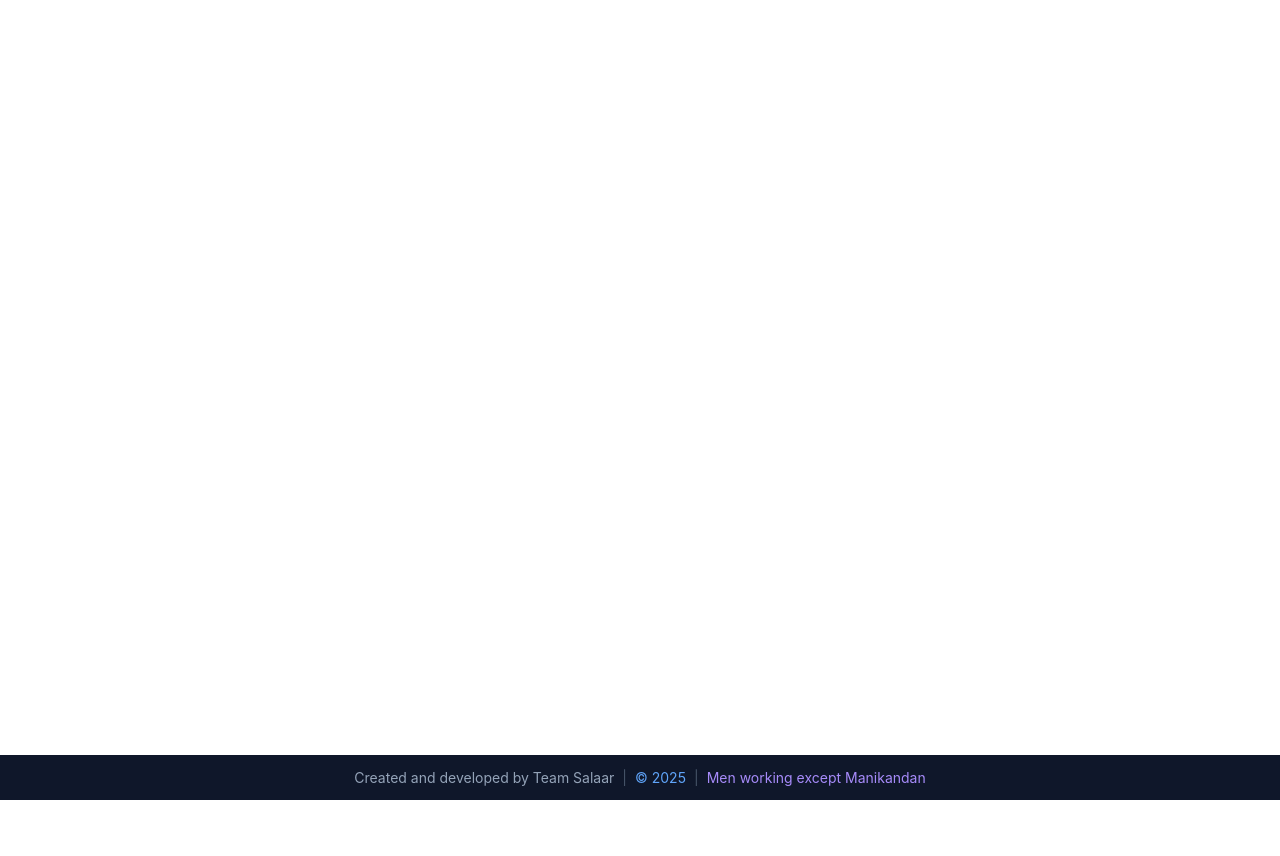
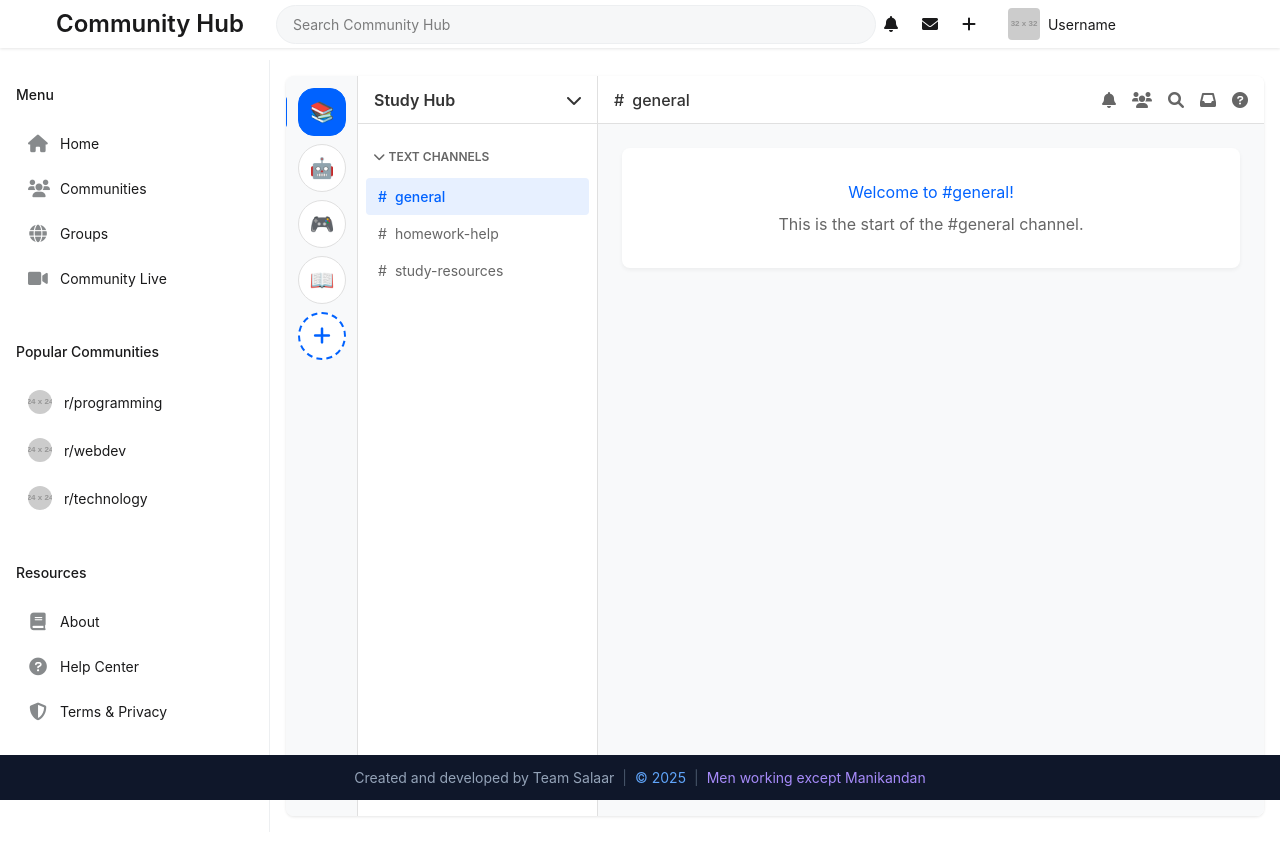
Before and after one commit to Rishi250605/konect, a React (Vite) app in the folder Konect/: page /groups in a window 1280 px wide. Shown: the top 856 px of the page. Before the commit the page ends 800 px from the top, so only its background shows below. Built offline with nearby package versions, Linux system fonts and the light colour scheme.

Commit message:
added groups page

```diff
--- a/Konect/src/App.jsx
+++ b/Konect/src/App.jsx
@@ -15,6 +15,7 @@ import Dashboard from "./pages/Dashboard";
 import Communities from "./pages/Communities";
 import CommunityPage from "./pages/CommunityPage";
 import About from "./pages/About";
+import Groups from './pages/Groups';
 
 function App() {
   return (
@@ -71,6 +72,18 @@ function App() {
               </>
             }
           />
+          <Route
+            path="/groups"
+            element={
+              <>
+                <Navbar />
+                <div className="main-content">
+                  <Sidebar />
+                  <Groups />
+                </div>
+              </>
+            }
+          />
           <Route path="/" element={<Navigate to="/login" replace />} />
         </Routes>
         <Footer />
--- a/Konect/src/components/Sidebar.jsx
+++ b/Konect/src/components/Sidebar.jsx
@@ -25,8 +25,10 @@ const Sidebar = () => {
             </Link>
           </li>
           <li>
-            <i className="fas fa-globe"></i>
-            <span>Groups</span>
+            <Link to="/groups">
+              <i className="fas fa-globe"></i>
+              <span>Groups</span>
+            </Link>
           </li>
           <li>
             <i className="fas fa-video"></i>
--- /dev/null
+++ b/Konect/src/pages/Groups.css
@@ -0,0 +1,244 @@
+.groups-container {
+  display: flex;
+  height: calc(100vh - 60px);
+  background-color: white;
+  width: 100%;
+  position: relative;
+  margin-right: 1rem;
+}
+
+/* Groups Sidebar */
+.groups-sidebar {
+  width: 72px;
+  background-color: #f8f9fa;
+  padding: 12px 0;
+  display: flex;
+  flex-direction: column;
+  align-items: center;
+  border-right: 1px solid #e0e0e0;
+  margin-left: 0; /* Remove the margin */
+  height: 100%;
+}
+
+.groups-list {
+  display: flex;
+  flex-direction: column;
+  gap: 8px;
+  width: 100%;
+  padding: 0 12px;
+}
+
+.group-icon {
+  width: 48px;
+  height: 48px;
+  border-radius: 50%;
+  background-color: white;
+  display: flex;
+  align-items: center;
+  justify-content: center;
+  cursor: pointer;
+  position: relative;
+  transition: all 0.2s ease;
+  font-size: 20px;
+  border: 1px solid #e0e0e0;
+}
+
+.group-icon:hover {
+  border-radius: 16px;
+  background-color: #0062ff;
+  color: white;
+  border-color: #0062ff;
+}
+
+.group-icon.active {
+  border-radius: 16px;
+  background-color: #0062ff;
+  color: white;
+  border-color: #0062ff;
+}
+
+.group-pill {
+  position: absolute;
+  left: -16px;
+  width: 4px;
+  height: 32px;
+  border-radius: 0 4px 4px 0;
+  background-color: #0062ff;
+  transform: scale(0);
+  transition: all 0.2s ease;
+}
+
+.group-icon:hover .group-pill {
+  transform: scale(0.5);
+}
+
+.group-icon.active .group-pill {
+  transform: scale(1);
+}
+
+.add-group {
+  background-color: white !important;
+  color: #0062ff !important;
+  border: 2px dashed #0062ff !important;
+}
+
+.add-group:hover {
+  background-color: #0062ff !important;
+  color: white !important;
+}
+
+/* Channels Sidebar */
+.channels-sidebar {
+  width: 240px;
+  background-color: white;
+  color: #333;
+  border-right: 1px solid #e0e0e0;
+  height: 100%;
+}
+
+.group-header {
+  padding: 16px;
+  height: 48px;
+  display: flex;
+  align-items: center;
+  justify-content: space-between;
+  border-bottom: 1px solid #e0e0e0;
+  font-weight: 600;
+}
+
+.channels-section {
+  padding: 16px 8px;
+}
+
+.section-header {
+  padding: 8px;
+  display: flex;
+  align-items: center;
+  gap: 4px;
+  color: #666;
+  font-size: 12px;
+  font-weight: 600;
+  text-transform: uppercase;
+}
+
+.channels-list {
+  margin-top: 4px;
+}
+
+.channel-item {
+  padding: 8px 12px;
+  border-radius: 4px;
+  display: flex;
+  align-items: center;
+  gap: 8px;
+  color: #666;
+  cursor: pointer;
+  font-size: 14px;
+  transition: all 0.2s ease;
+}
+
+.channel-item:hover {
+  background-color: #f0f2f5;
+  color: #0062ff;
+}
+
+.channel-item.active {
+  background-color: #e7f0ff;
+  color: #0062ff;
+  font-weight: 500;
+}
+
+/* Chat Area */
+.chat-area {
+  flex: 1;
+  background-color: white;
+  display: flex;
+  flex-direction: column;
+  height: 100%;
+  min-width: 0; /* Prevent flex item from overflowing */
+}
+
+.chat-header {
+  height: 48px;
+  padding: 0 16px;
+  border-bottom: 1px solid #e0e0e0;
+  display: flex;
+  align-items: center;
+  justify-content: space-between;
+  color: #333;
+  background-color: white;
+}
+
+.channel-info {
+  display: flex;
+  align-items: center;
+  gap: 8px;
+  font-weight: 500;
+}
+
+.header-actions {
+  display: flex;
+  align-items: center;
+  gap: 16px;
+  color: #666;
+}
+
+.header-actions i {
+  cursor: pointer;
+  transition: color 0.2s ease;
+}
+
+.header-actions i:hover {
+  color: #0062ff;
+}
+
+.chat-messages {
+  flex: 1;
+  padding: 24px;
+  overflow-y: auto;
+  background-color: #f8f9fa;
+}
+
+.welcome-message {
+  text-align: center;
+  color: #333;
+  padding: 32px;
+  background-color: white;
+  border-radius: 8px;
+  box-shadow: 0 2px 4px rgba(0, 0, 0, 0.05);
+}
+
+.welcome-message h2 {
+  margin-bottom: 8px;
+  color: #0062ff;
+}
+
+.welcome-message p {
+  color: #666;
+}
+
+/* Responsive adjustments */
+@media (max-width: 768px) {
+  .groups-container {
+    margin-right: 0;
+  }
+
+  .channels-sidebar {
+    width: 200px;
+  }
+}
+
+/* Add these styles */
+.page-container {
+  flex: 1;
+  padding: 1rem;
+  overflow: hidden;
+  min-width: 0;
+}
+
+.groups-container {
+  background: white;
+  border-radius: 8px;
+  box-shadow: 0 1px 3px rgba(0, 0, 0, 0.1);
+  overflow: hidden;
+}
--- /dev/null
+++ b/Konect/src/pages/Groups.jsx
@@ -0,0 +1,135 @@
+import React from 'react';
+import './Groups.css';
+
+const Groups = () => {
+  const demoGroups = [
+    {
+      id: 1,
+      name: "Study Hub",
+      icon: "📚",
+      category: "Education",
+      members: 1250,
+      channels: [
+        { id: 1, name: "general", icon: "# " },
+        { id: 2, name: "homework-help", icon: "# " },
+        { id: 3, name: "study-resources", icon: "# " }
+      ]
+    },
+    {
+      id: 2,
+      name: "GenAI Enthusiasts",
+      icon: "🤖",
+      category: "Technology",
+      members: 3420,
+      channels: [
+        { id: 1, name: "general", icon: "# " },
+        { id: 2, name: "ai-news", icon: "# " },
+        { id: 3, name: "project-showcase", icon: "# " }
+      ]
+    },
+    {
+      id: 3,
+      name: "Gaming Zone",
+      icon: "🎮",
+      category: "Gaming",
+      members: 5600,
+      channels: [
+        { id: 1, name: "general", icon: "# " },
+        { id: 2, name: "looking-for-team", icon: "# " },
+        { id: 3, name: "tournaments", icon: "# " }
+      ]
+    },
+    {
+      id: 4,
+      name: "Book Club",
+      icon: "📖",
+      category: "Hobbies",
+      members: 890,
+      channels: [
+        { id: 1, name: "general", icon: "# " },
+        { id: 2, name: "monthly-reads", icon: "# " },
+        { id: 3, name: "recommendations", icon: "# " }
+      ]
+    }
+  ];
+
+  const [activeGroup, setActiveGroup] = React.useState(demoGroups[0]);
+  const [activeChannel, setActiveChannel] = React.useState(demoGroups[0].channels[0]);
+
+  return (
+    <div className="page-container">
+      <div className="groups-container">
+        {/* Groups Sidebar */}
+        <div className="groups-sidebar">
+          <div className="groups-list">
+            {demoGroups.map(group => (
+              <div
+                key={group.id}
+                className={`group-icon ${activeGroup.id === group.id ? 'active' : ''}`}
+                onClick={() => setActiveGroup(group)}
+                title={group.name}
+              >
+                <span>{group.icon}</span>
+                <div className="group-pill"></div>
+              </div>
+            ))}
+            <div className="group-icon add-group">
+              <i className="fas fa-plus"></i>
+            </div>
+          </div>
+        </div>
+
+        {/* Channels Sidebar */}
+        <div className="channels-sidebar">
+          <div className="group-header">
+            <h2>{activeGroup.name}</h2>
+            <i className="fas fa-chevron-down"></i>
+          </div>
+          <div className="channels-section">
+            <div className="section-header">
+              <i className="fas fa-chevron-down"></i>
+              <span>TEXT CHANNELS</span>
+            </div>
+            <div className="channels-list">
+              {activeGroup.channels.map(channel => (
+                <div
+                  key={channel.id}
+                  className={`channel-item ${activeChannel.id === channel.id ? 'active' : ''}`}
+                  onClick={() => setActiveChannel(channel)}
+                >
+                  <span className="channel-icon">{channel.icon}</span>
+                  <span className="channel-name">{channel.name}</span>
+                </div>
+              ))}
+            </div>
+          </div>
+        </div>
+
+        {/* Main Chat Area */}
+        <div className="chat-area">
+          <div className="chat-header">
+            <div className="channel-info">
+              <span className="channel-icon">#</span>
+              <span className="channel-name">{activeChannel.name}</span>
+            </div>
+            <div className="header-actions">
+              <i className="fas fa-bell"></i>
+              <i className="fas fa-users"></i>
+              <i className="fas fa-search"></i>
+              <i className="fas fa-inbox"></i>
+              <i className="fas fa-question-circle"></i>
+            </div>
+          </div>
+          <div className="chat-messages">
+            <div className="welcome-message">
+              <h2>Welcome to #{activeChannel.name}!</h2>
+              <p>This is the start of the #{activeChannel.name} channel.</p>
+            </div>
+          </div>
+        </div>
+      </div>
+    </div>
+  );
+};
+
+export default Groups;
```
